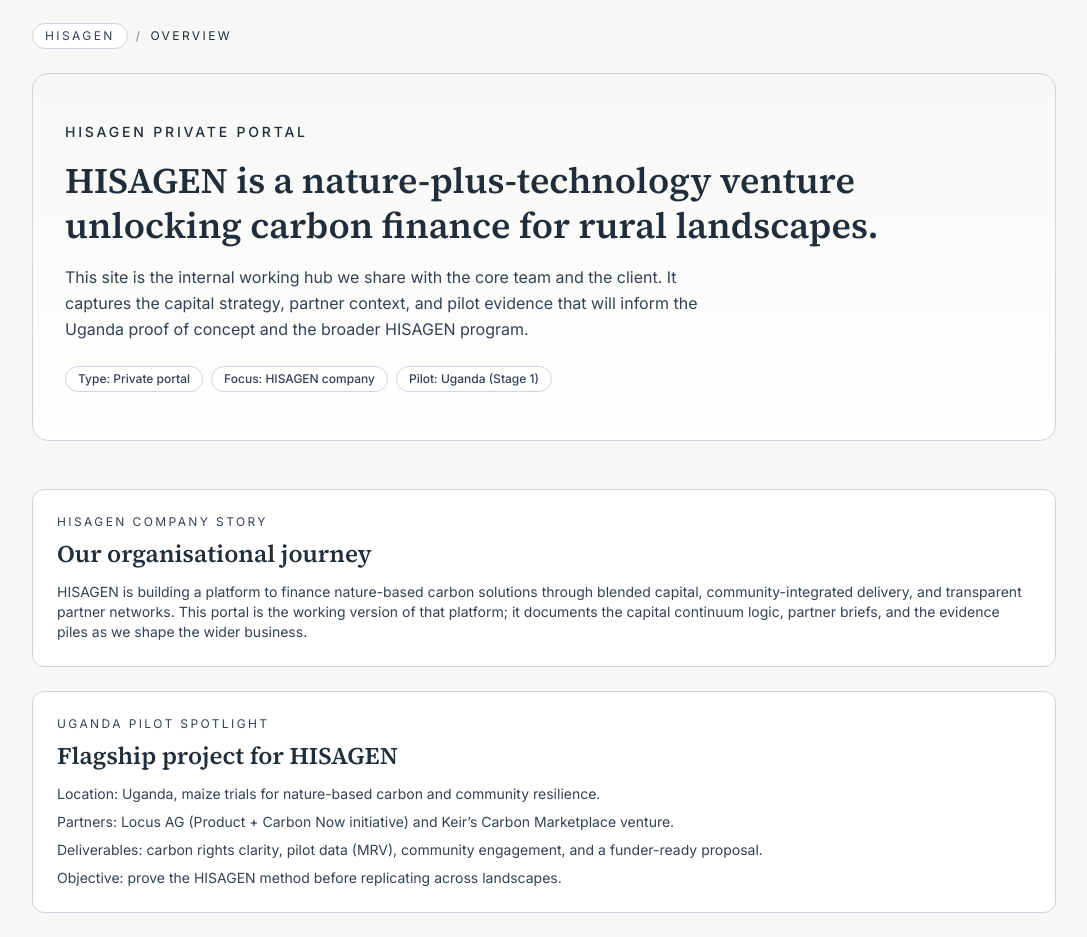
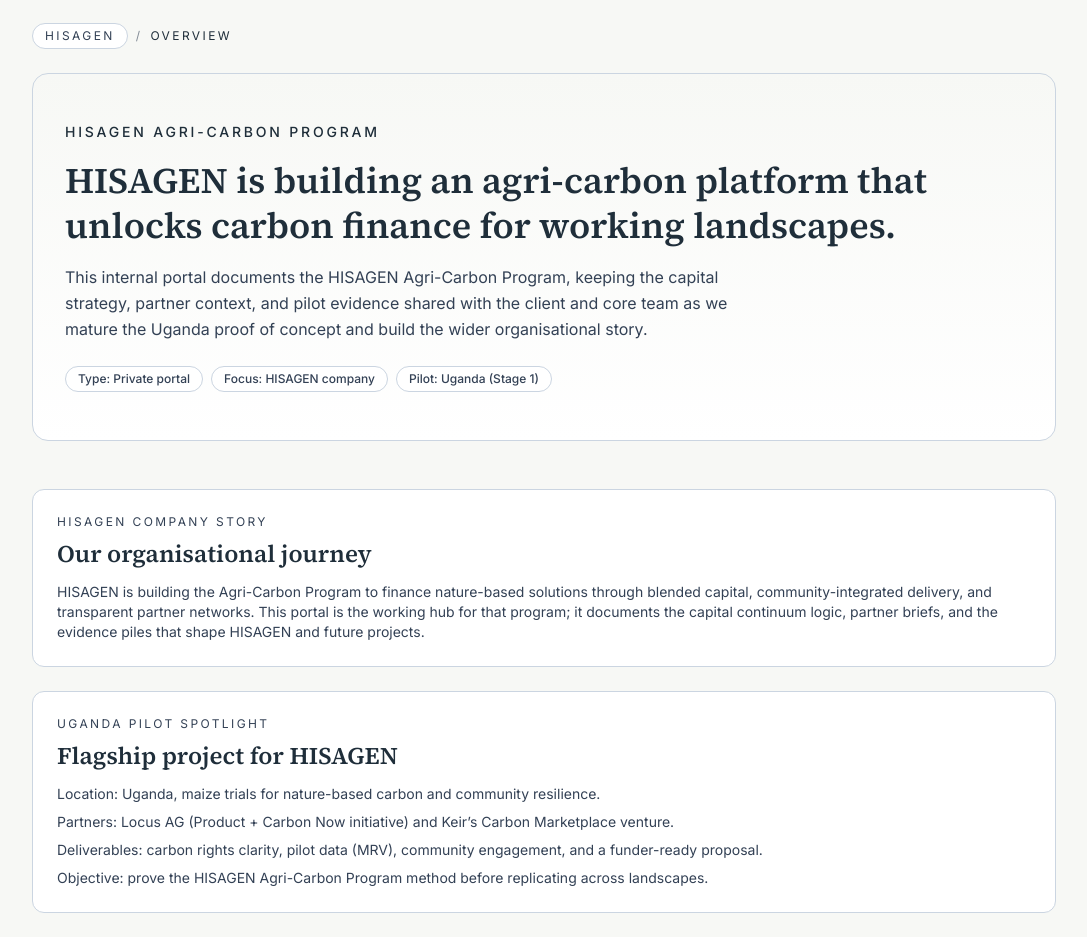
Before and after one commit to juakali100/hisagen, a Next.js app: page / in a window 1280 px wide. Shown: the part 100-1037 px from the top of the page, without its empty margins (96-1183 px from the left). Built offline with nearby package versions, Linux system fonts and the light colour scheme.

Commit message:
Rename program to Agri-Carbon

```diff
--- a/src/app/page.tsx
+++ b/src/app/page.tsx
@@ -70,14 +70,14 @@ export default function HomePage() {
       <StageBreadcrumb stage="HISAGEN" trail={[{ label: "Overview" }]} />
 
       <section className="rounded-2xl border border-mist bg-gradient-to-b from-parchment to-white px-8 py-12">
-        <p className="text-sm font-medium uppercase tracking-[0.2em] text-secondary">HISAGEN private portal</p>
+        <p className="text-sm font-medium uppercase tracking-[0.2em] text-secondary">HISAGEN Agri-Carbon Program</p>
         <h1 className="mt-4 text-4xl font-semibold leading-tight text-secondary">
-          HISAGEN is a nature-plus-technology venture unlocking carbon finance for rural landscapes.
+          HISAGEN is building an agri-carbon platform that unlocks carbon finance for working landscapes.
         </h1>
         <p className="mt-4 max-w-2xl text-base leading-relaxed text-slate">
-          This site is the internal working hub we share with the core team and the client. It captures the capital
-          strategy, partner context, and pilot evidence that will inform the Uganda proof of concept and the broader
-          HISAGEN program.
+          This internal portal documents the HISAGEN Agri-Carbon Program, keeping the capital strategy, partner
+          context, and pilot evidence shared with the client and core team as we mature the Uganda proof of concept
+          and build the wider organisational story.
         </p>
         <div className="mt-6 flex flex-wrap gap-2 text-xs font-medium text-slate">
           <span className="rounded-full border border-mist bg-white px-3 py-1">Type: Private portal</span>
@@ -91,9 +91,9 @@ export default function HomePage() {
           <p className="text-xs uppercase tracking-[0.2em] text-slate">HISAGEN company story</p>
           <h2 className="mt-2 text-2xl font-semibold text-secondary">Our organisational journey</h2>
           <p className="mt-3 text-sm text-slate">
-            HISAGEN is building a platform to finance nature-based carbon solutions through blended capital, community-integrated
-            delivery, and transparent partner networks. This portal is the working version of that platform; it documents the capital
-            continuum logic, partner briefs, and the evidence piles as we shape the wider business.
+            HISAGEN is building the Agri-Carbon Program to finance nature-based solutions through blended capital, community-integrated
+            delivery, and transparent partner networks. This portal is the working hub for that program; it documents the capital
+            continuum logic, partner briefs, and the evidence piles that shape HISAGEN and future projects.
           </p>
         </div>
         <div className="rounded-xl border border-mist bg-white p-6">
@@ -103,7 +103,7 @@ export default function HomePage() {
             <li>Location: Uganda, maize trials for nature-based carbon and community resilience.</li>
             <li>Partners: Locus AG (Product + Carbon Now initiative) and Keir’s Carbon Marketplace venture.</li>
             <li>Deliverables: carbon rights clarity, pilot data (MRV), community engagement, and a funder-ready proposal.</li>
-            <li>Objective: prove the HISAGEN method before replicating across landscapes.</li>
+            <li>Objective: prove the HISAGEN Agri-Carbon Program method before replicating across landscapes.</li>
           </ul>
         </div>
         <div className="rounded-xl border border-mist bg-white p-6">
@@ -111,7 +111,7 @@ export default function HomePage() {
           <p className="mt-2 text-sm text-slate">
             Locus AG contributes commercial product depth and the Carbon Now program, while Keir’s carbon marketplace organisation
             is shaping downstream demand and buyer narratives. This portal keeps those relationships transparent through the
-            communications timeline, attachments, and partner pages.
+            communications timeline, attachments, and partner pages that support the HISAGEN Agri-Carbon Program narrative.
           </p>
         </div>
       </section>
```
